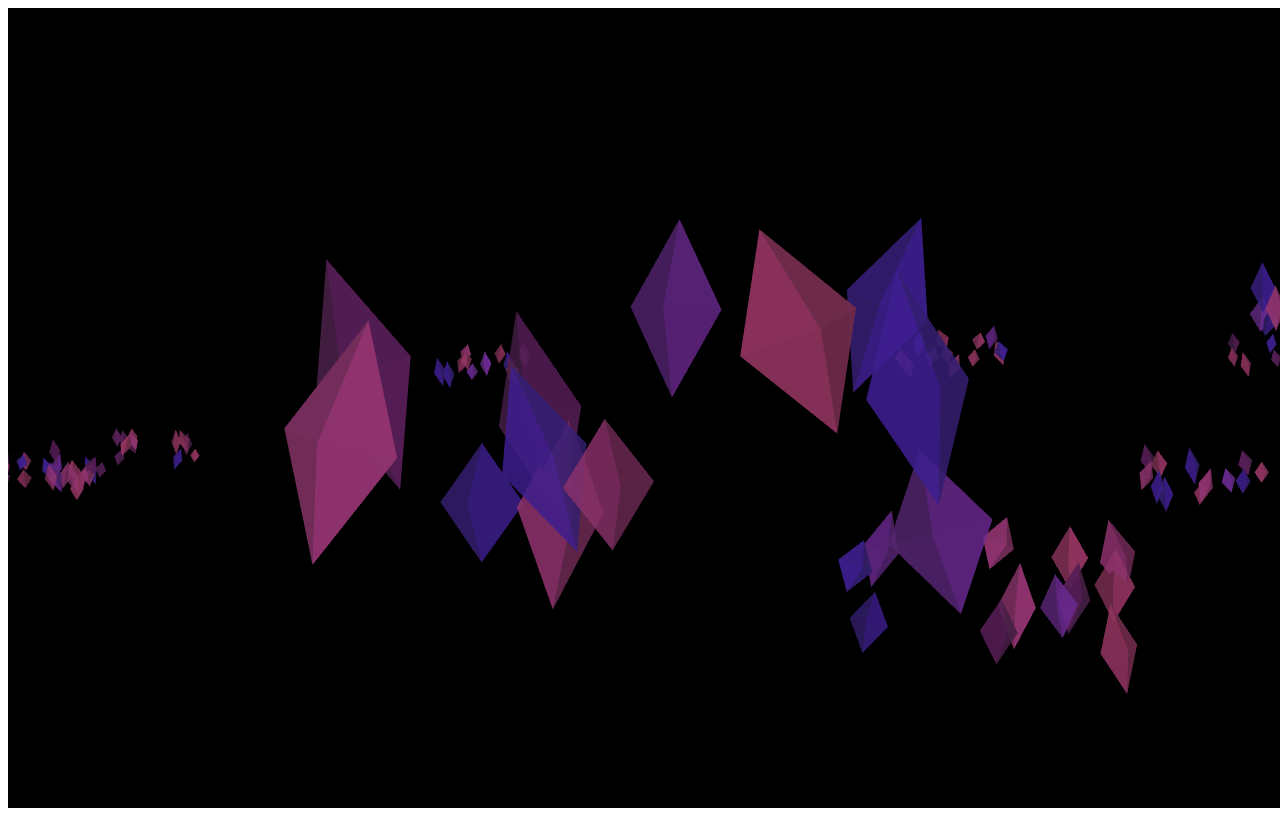
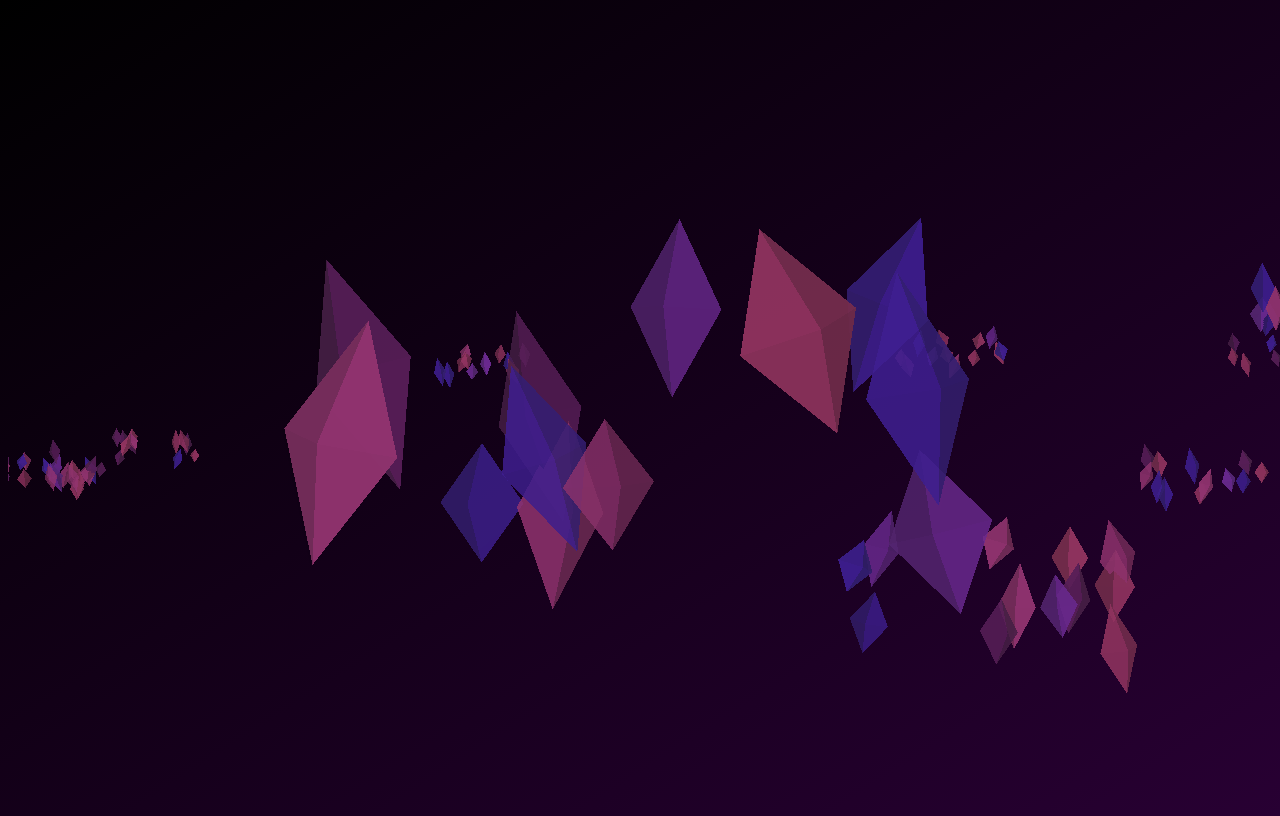
Before and after one commit to codingInSpace/crystalline-clusters, a website: page index.html in a window 1280 px wide. Drawn offline with nearby package versions, Linux system fonts and the light colour scheme; animation ran at ten frames a second.

Commit message:
Make renderer bg transparent and add gradient bg color

```diff
--- a/app/components/ngWebgl.js
+++ b/app/components/ngWebgl.js
@@ -130,8 +130,8 @@ angular.module('ccApp')
             scene.add(clusters[i]);
           }
 
-          renderer = new THREE.WebGLRenderer( { antialias: true } );
-          renderer.setClearColor( 0x000000 );
+          renderer = new THREE.WebGLRenderer( { alpha: true } );
+          renderer.setClearColor( 0x000000, 0 );
           renderer.setSize( contW, contH );
 
           // element is provided by the angular directive
--- /dev/null
+++ b/assets/stylesheets/styles.css
@@ -0,0 +1,7 @@
+body {
+  background: black; /* For browsers that do not support gradients */
+  background: -webkit-linear-gradient(left top, black, #280033); /* For Safari 5.1 to 6.0 */
+  background: -o-linear-gradient(bottom right, black, #280033); /* For Opera 11.1 to 12.0 */
+  background: -moz-linear-gradient(bottom right, black, #280033); /* For Firefox 3.6 to 15 */
+  background: linear-gradient(to bottom right, black, #280033); /* Standard syntax */
+}
--- a/index.html
+++ b/index.html
@@ -8,6 +8,7 @@
     <meta http-equiv="X-UA-Compatible" content="IE=edge">
     <title>Crystalline Clusters</title>
     <meta name="viewport" content="width=device-width">
+    <link rel="stylesheet" href="assets/stylesheets/styles.css" />
 
     <script id="vertexShader" type="x-shader/x-vertex">
 			varying vec3 vNormal;
```
